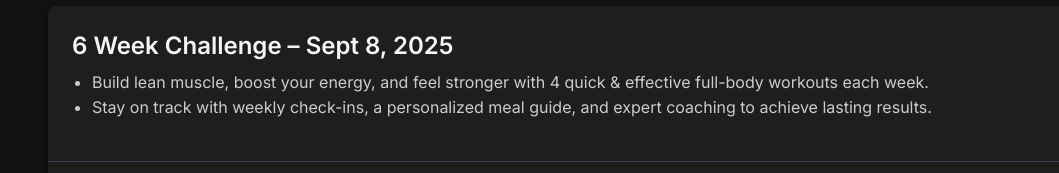
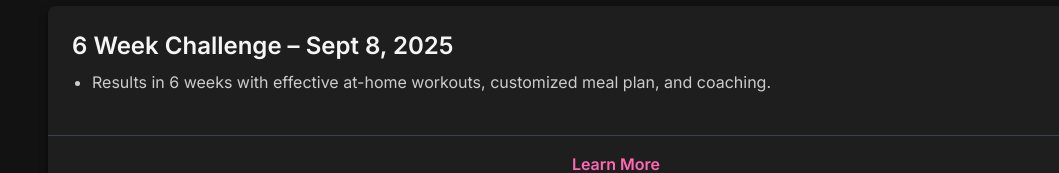
Before and after one commit to algometica/emelifts, a Next.js app: page / in a window 1280 px wide. Shown: the part 557-730 px from the top of the page, without its empty margins (24-1083 px from the left). Built offline with nearby package versions, Linux system fonts and the light colour scheme.

Commit message:
Update Pricing.js

```diff
--- a/src/components/Pricing.js
+++ b/src/components/Pricing.js
@@ -6,8 +6,7 @@ const Pricing = () => {
       name: '6 Week Challenge – Sept 8, 2025',
       price: 'Custom',
       features: [
-        'Build lean muscle, boost your energy, and feel stronger with 4 quick & effective full-body workouts each week.',
-        'Stay on track with weekly check-ins, a personalized meal guide, and expert coaching to achieve lasting results.'
+        'Results in 6 weeks with effective at-home workouts, customized meal plan, and coaching.'
       ],
       link: 'https://www.trainerize.me/checkout/emelifts/EMELYN.ESCOBIDO?planGUID=3066f75bdf0f47d6b8a9b23a2db07468',
     },
```
